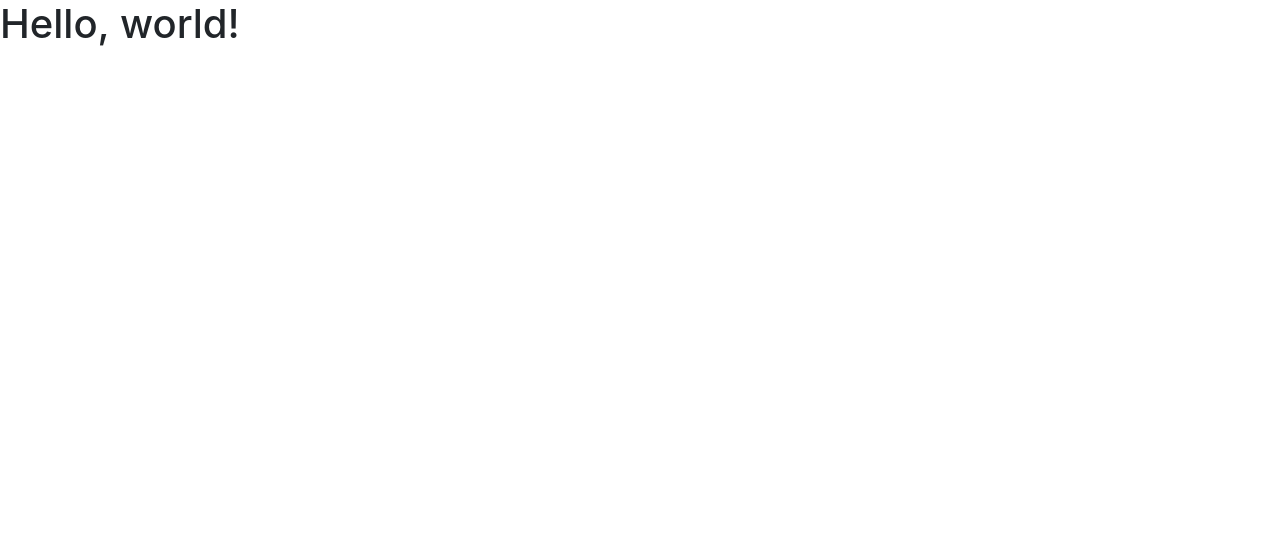
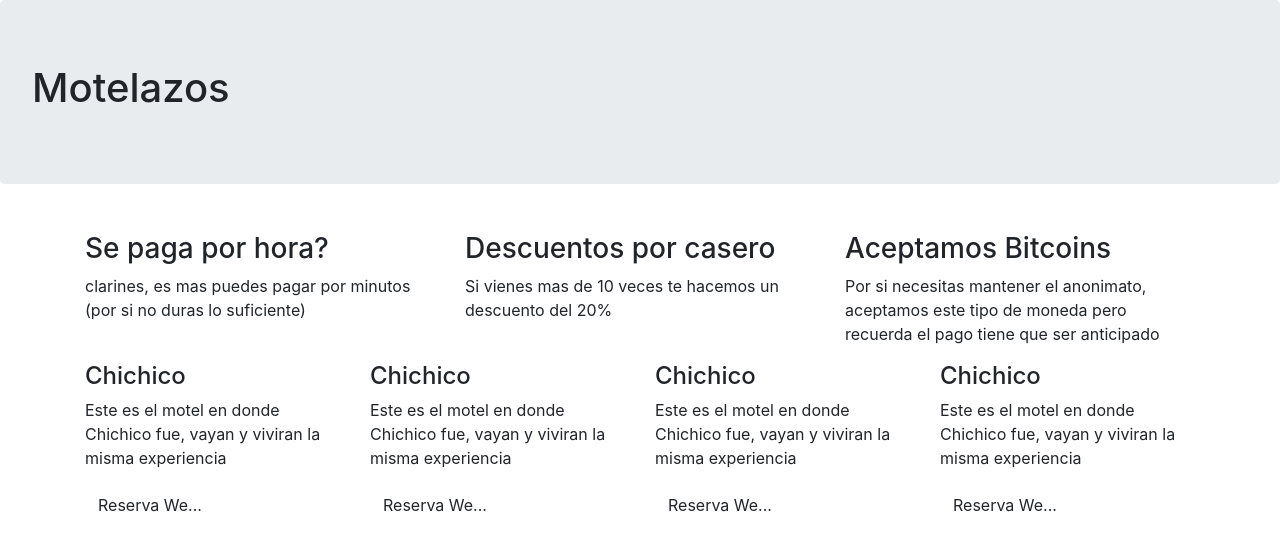
Before and after one commit to RyuYii/Proyecto1, a website: page index.html in a window 1280 px wide. Drawn offline with nearby package versions, Linux system fonts and the light colour scheme.

Commit message:
pagina de inicio

```diff
--- a/index.html
+++ b/index.html
@@ -1,6 +1,7 @@
 <!doctype html>
 <html lang="en">
-  <head>
+
+<head>
     <!-- Required meta tags -->
     <meta charset="utf-8">
     <meta name="viewport" content="width=device-width, initial-scale=1, shrink-to-fit=no">
@@ -8,15 +9,63 @@
     <!-- Bootstrap CSS -->
     <link rel="stylesheet" href="node_modules/bootstrap/dist/css/bootstrap.min.css">
 
-    <title>Hello, world!</title>
-  </head>
-  <body>
-    <h1>Hello, world!</h1>
+    <title>El trivago de los Moteles</title>
+</head>
+
+<body>
+    <div class="jumbotron">
+        <h1>Motelazos</h1>
+    </div>
+    <div class="container">
+        <div class="row">
+            <div class="col-sm-4">
+                <p>
+                    <h3>Se paga por hora?</h3>
+                    <p>clarines, es mas puedes pagar por minutos (por si no duras lo suficiente)</p>
+                </p>
+            </div>
+            <div class="col-sm-4">
+                <p>
+                    <h3>Descuentos por casero</h3>
+                    <p>Si vienes mas de 10 veces te hacemos un descuento del 20%</p>
+                </p>
+            </div>
+            <div class="col-sm-4">
+                <p>
+                    <h3>Aceptamos Bitcoins</h3>
+                    <p>Por si necesitas mantener el anonimato, aceptamos este tipo de moneda pero recuerda el pago tiene que ser anticipado</p>
+                </p>
+            </div>
+        </div>
+        <div class="row">
+            <div class="col-sm-3">
+                <h4>Chichico</h4>
+                <p>Este es el motel en donde Chichico fue, vayan y viviran la misma experiencia</p>
+                <button class="btn">Reserva We...</button>
+            </div>
+            <div class="col-sm-3">
+                <h4>Chichico</h4>
+                <p>Este es el motel en donde Chichico fue, vayan y viviran la misma experiencia</p>
+                <button class="btn">Reserva We...</button>
+            </div>
+            <div class="col-sm-3">
+                <h4>Chichico</h4>
+                <p>Este es el motel en donde Chichico fue, vayan y viviran la misma experiencia</p>
+                <button class="btn">Reserva We...</button>
+            </div>
+            <div class="col-sm-3">
+                <h4>Chichico</h4>
+                <p>Este es el motel en donde Chichico fue, vayan y viviran la misma experiencia</p>
+                <button class="btn">Reserva We...</button>
+            </div>
+        </div>
+    </div>
 
     <!-- Optional JavaScript -->
     <!-- jQuery first, then Popper.js, then Bootstrap JS -->
     <script src="node_modules/jquery/dist/jquery.min.js"></script>
     <script src="node_modules/popper.js/dist/popper.min.js"></script>
     <script src="node_modules/bootstrap/dist/js/bootstrap.min.js"></script>
-  </body>
+</body>
+
 </html>
```
